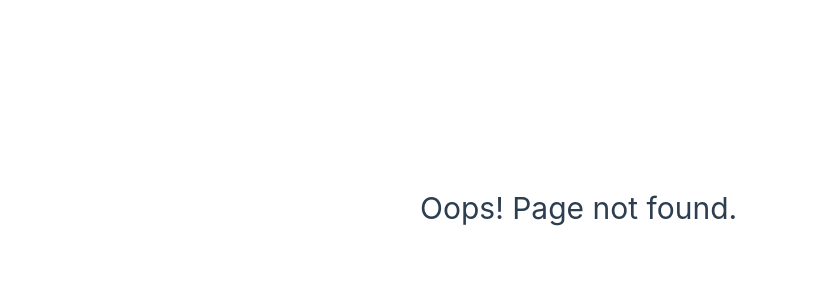
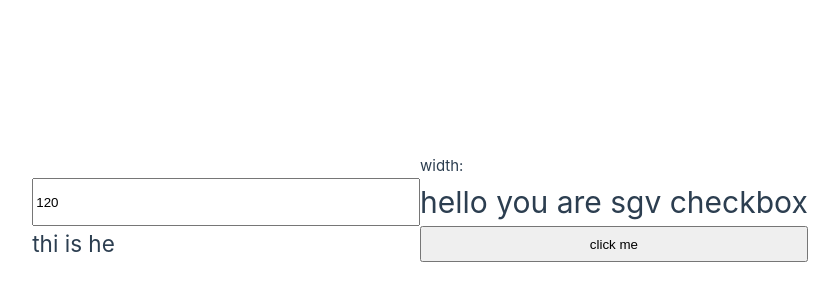
Before and after one commit to airmanxtw/TestVue20250102, a Vue app: page /home13 in a window 1280 px wide. Before the commit this address had no page. Shown: the part 192-492 px from the top of the page, without its empty margins (220-1059 px from the left). Built offline with nearby package versions, Linux system fonts and the light colour scheme.

Commit message:
新增 Home13 組件及其相關功能，更新路由以支援導航至 Home13 頁面，並引入 useFetch 以簡化資料獲取邏輯

```diff
--- a/src/components/Demo/index.ts
+++ b/src/components/Demo/index.ts
@@ -1,5 +1,6 @@
 import { defineAsyncComponent } from 'vue'
 export { default as CusCom1 } from './CusCom1.vue'
 //export { default as CusCom2 } from './CusCom2.vue'
-const CusCom2 = defineAsyncComponent(() => import('./CusCom2.vue'))
+//const CusCom2 = defineAsyncComponent(() => import('./CusCom2.vue'))
+const CusCom2 = import('./CusCom2.vue')
 export { CusCom2 }
--- /dev/null
+++ b/src/components/Home13/Home13Btn.vue
@@ -0,0 +1,3 @@
+<template>
+  <button>click me</button>
+</template>
--- /dev/null
+++ b/src/components/Home13/Home13Checkbox.vue
@@ -0,0 +1,27 @@
+<template>
+  <slot>
+    <div>i am svg checkbox</div>
+  </slot>
+  <svg @click="$emit('click', 'hello i am svg')" style="cursor: pointer;" :width="`${width}px`" viewBox="0 0 16 16"
+    xmlns="http://www.w3.org/2000/svg">
+    <path
+      d="m 3 0 c -1.644531 0 -3 1.355469 -3 3 v 10 c 0 1.644531 1.355469 3 3 3 h 10 c 1.644531 0 3 -1.355469 3 -3 v -10 c 0 -1.644531 -1.355469 -3 -3 -3 z m 0 2 h 10 c 0.421875 0 0.765625 0.234375 0.917969 0.585938 l -0.667969 0.757812 l -6.296875 7.195312 l -2.246094 -2.246093 c -0.390625 -0.390625 -1.023437 -0.390625 -1.414062 0 s -0.390625 1.027343 0 1.417969 l 3 3 c 0.410156 0.40625 1.078125 0.386718 1.460937 -0.050782 l 6.246094 -7.136718 v 7.476562 c 0 0.570312 -0.429688 1 -1 1 h -10 c -0.570312 0 -1 -0.429688 -1 -1 v -10 c 0 -0.570312 0.429688 -1 1 -1 z m 0 0"
+      :fill />
+  </svg>
+
+
+  <button>click me</button>
+</template>
+
+<script setup lang="ts">
+defineProps<{
+  width: number,
+  fill: string
+}>();
+
+defineEmits<{
+  (e: 'click', value: string): void,
+  (e: 'hover'): void
+}>();
+
+</script>
--- /dev/null
+++ b/src/components/Home13/index.ts
@@ -0,0 +1,6 @@
+// const Home13Checkbox = import('./Home13Checkbox.vue')
+// const Home13Btn = import('./Home13Btn.vue')
+export { default as Home13Checkbox } from './Home13Checkbox.vue'
+export { default as Home13Btn } from './Home13Btn.vue'
+
+// export { Home13Checkbox, Home13Btn }
--- /dev/null
+++ b/src/composables/useFetch.ts
@@ -0,0 +1,7 @@
+export const useFetch = () => {
+  const getData = async (url: string) => {
+    const res = await fetch(url)
+    return await res.json()
+  }
+  return { getData }
+}
--- a/src/router/index.ts
+++ b/src/router/index.ts
@@ -84,6 +84,11 @@ const router = createRouter({
       component: () => import('@/views/Home12View.vue'),
     },
     {
+      path: '/home13',
+      name: 'home13',
+      component: () => import('@/views/Home13View.vue'),
+    },
+    {
       path: '/:pathMatch(.*)*',
       name: 'NotFound',
       component: () => import('@/views/NotFound.vue'),
--- /dev/null
+++ b/src/views/Home13View.vue
@@ -0,0 +1,28 @@
+<template>
+  width:<input v-model="width" type="number" />
+  <!-- <component :is="width > 120 ? Home13Checkbox : Home13Btn" fill="#ff0000" :width="width" @click="checkboxClick">
+
+  </component> -->
+  <h1>hello you are sgv checkbox</h1>
+  <h2>thi is he</h2>
+  <!-- <img src="https://picsum.photos/200/300" alt="random" /> -->
+  <home13-checkbox v-if="width > 120" fill="#ff0000" :width @click="checkboxClick">
+    <h1>hello you are sgv checkbox</h1>
+    <h2>thi is he</h2>
+    <img src="https://picsum.photos/200/300" alt="random" />
+  </home13-checkbox>
+  <home13-btn v-else></home13-btn>
+</template>
+<script setup lang="ts">
+// import Home13Checkbox from '@/components/Home13/Home13Checkbox.vue';
+// import Home13Btn from '@/components/Home13/Home13Btn.vue';
+import { Home13Btn, Home13Checkbox } from "@/components/Home13";
+import { ref } from 'vue';
+const width = ref(120);
+
+const checkboxClick = (val: string) => {
+  alert('checkbox clicked:' + val);
+};
+
+
+</script>
--- a/src/views/Home4View.vue
+++ b/src/views/Home4View.vue
@@ -49,7 +49,10 @@
 </template>
 <script setup lang="ts">
 import { ref, computed, watch, watchEffect, useTemplateRef, onUnmounted } from 'vue';
+import { useFetch } from "@/composables/useFetch";
 import "@/assets/bouncetoRight.css";
+
+const { getData } = useFetch();
 
 const product = ref<Product | null>(null);
 const productId = ref(1);
@@ -84,12 +87,14 @@ const oldDesc = computed(() => {
 // }
 
 
-const loadData = (pid: number) => {
-  fetch(`https://fakestoreapi.com/products/${pid}`)
-    .then(res => res.json())
-    .then(json => {
-      product.value = json;
-    });
+const loadData = async (pid: number) => {
+  product.value = await getData(`https://fakestoreapi.com/products/${pid}`);
+
+  // fetch(`https://fakestoreapi.com/products/${pid}`)
+  //   .then(res => res.json())
+  //   .then(json => {
+  //     product.value = json;
+  //   });
 }
 
 
```
